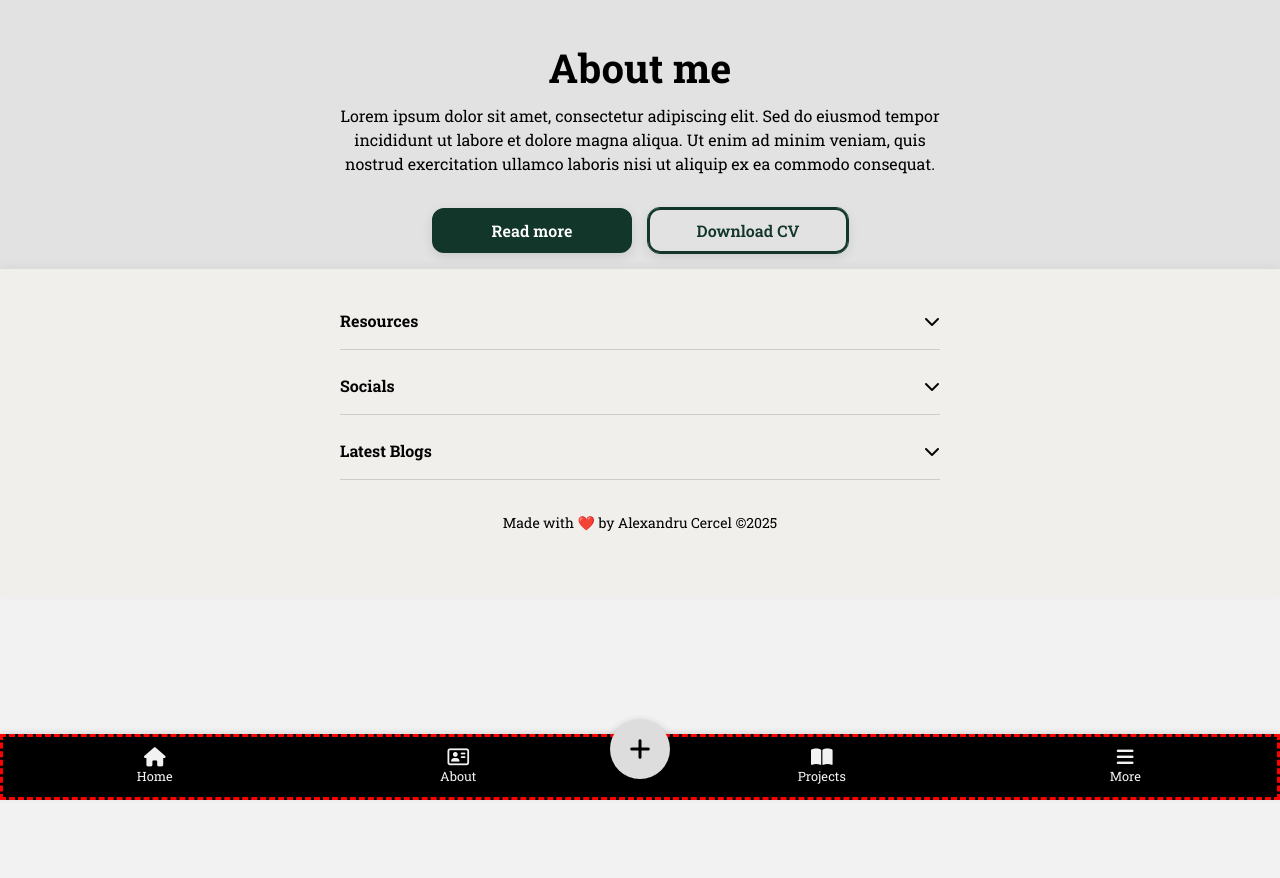
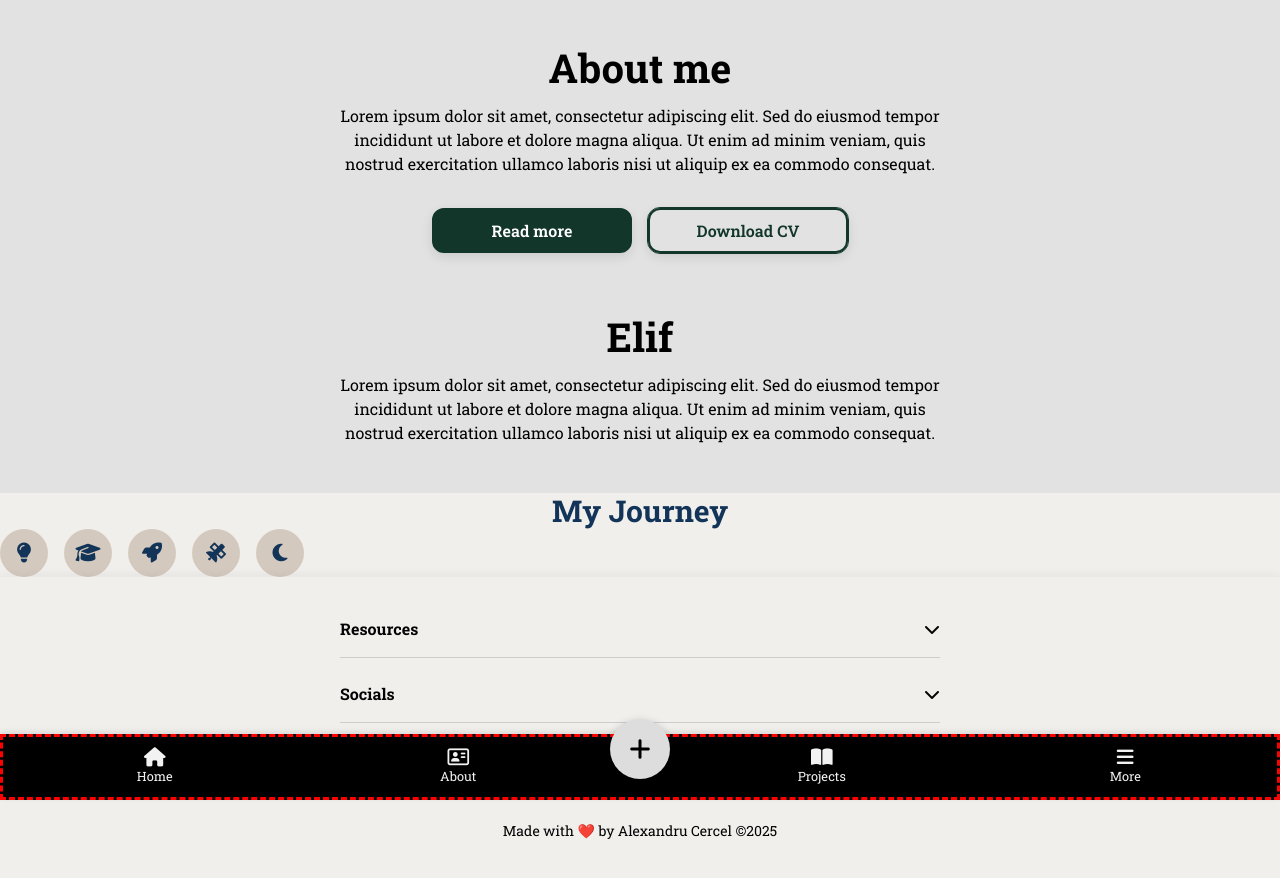
Before and after one commit to Alez05/personal-portfolio.v1.2, a Next.js app: page /about in a window 1280 px wide. Shown: the top 878 px of the page. Before the commit the page ends 800 px from the top, so only its background shows below. Built offline with nearby package versions, Linux system fonts and the light colour scheme.

Commit message:
added journey section in my about section

```diff
--- a/package.json
+++ b/package.json
@@ -10,6 +10,7 @@
   },
   "dependencies": {
     "@fortawesome/fontawesome-free": "^6.7.2",
+    "aos": "^2.3.4",
     "next": "15.3.4",
     "react": "^19.0.0",
     "react-dom": "^19.0.0"
@@ -17,6 +18,7 @@
   "devDependencies": {
     "@eslint/eslintrc": "^3",
     "@tailwindcss/postcss": "^4",
+    "@types/aos": "^3.0.7",
     "@types/node": "^20",
     "@types/react": "^19",
     "@types/react-dom": "^19",
--- /dev/null
+++ b/src/components/about/journey/[client-journey]/client-journey.tsx
@@ -0,0 +1,69 @@
+'use client';
+import { useState } from 'react';
+
+type Step = {
+  icon: string;
+  title: string;
+  subtitle: string;
+  content: string;
+};
+
+type Props = {
+  timelineData: Step[];
+};
+
+export const JourneyClient = ({ timelineData }: Props) => {
+  const [visibleSteps, setVisibleSteps] = useState<number[]>([]);
+
+  const handleClick = (index: number) => {
+    setVisibleSteps(prev =>
+    prev.includes(index)
+      ? prev.filter(i => i !== index) // unmount (hide)
+      : [...prev, index] // mount (show)
+  );
+  };
+
+  return (
+    <>
+      {/* Icon Nav */}
+      <div className="flex justify-center md:justify-start flex-wrap gap-4 mb-8">
+        {timelineData.map((step, index) => (
+          <button
+            key={index}
+            className={`w-12 h-12 rounded-full flex items-center justify-center text-xl transition duration-300 ${
+              visibleSteps.includes(index)
+                ? 'bg-[#123458] text-[#F1EFEC]'
+                : 'bg-[#D4C9BE] text-[#123458]'
+            }`}
+            onClick={() => handleClick(index)}
+            title={step.title}
+          >
+            <i className={step.icon}></i>
+          </button>
+        ))}
+      </div>
+
+      {/* Revealed Steps */}
+      <div className="space-y-10">
+        {visibleSteps.sort().map(index => {
+          const step = timelineData[index];
+          return (
+            <div
+              key={index}
+              className="bg-white rounded-lg shadow p-6 border-l-4 border-[#123458]"
+            >
+              <div className="flex items-center gap-4 mb-2">
+                <div className="w-10 h-10 bg-[#D4C9BE] rounded-full flex items-center justify-center text-[#123458] shadow">
+                  <i className={`${step.icon} text-lg`}></i>
+                </div>
+                <h3 className="text-xl font-semibold text-[#123458]">{step.title}</h3>
+              </div>
+              <p className="text-sm italic text-[#030303]">{step.subtitle}</p>
+              <p className="mt-2 text-[#030303]">{step.content}</p>
+            </div>
+          );
+        })}
+      </div>
+    </>
+  );
+};
--- /dev/null
+++ b/src/components/about/journey/[client-journey]/index.ts
@@ -0,0 +1 @@
+export {JourneyClient} from './client-journey'
--- /dev/null
+++ b/src/components/about/journey/index.ts
@@ -0,0 +1 @@
+export { JourneySection } from './journey'
--- /dev/null
+++ b/src/components/about/journey/journey.tsx
@@ -0,0 +1,13 @@
+import timelineData from "../../../content/myjourney.json";
+import { JourneyClient } from "./[client-journey]/client-journey";
+
+const JourneySection = () => {
+  return (
+    <section className="py-12 px-4 md:px-16 bg-[#F1EFEC]">
+      <h2 className="text-3xl font-bold text-[#123458] mb-10 text-center">My Journey</h2>
+      <JourneyClient timelineData={timelineData} />
+    </section>
+  );
+};
+
+export { JourneySection };
--- a/src/components/about/page.tsx
+++ b/src/components/about/page.tsx
@@ -1,4 +1,5 @@
 import { Button, Hero } from "@components/shared"
+import { JourneySection } from "./journey"
 
 const About = () => {
   return (
@@ -7,6 +8,8 @@ const About = () => {
         <Button variant="solid">Read more</Button>
         <Button variant="outline">Download CV</Button>
       </Hero>
+      <Hero title="Elif" description="Lorem ipsum dolor sit amet, consectetur adipiscing elit. Sed do eiusmod tempor incididunt ut labore et dolore magna aliqua. Ut enim ad minim veniam, quis nostrud exercitation ullamco laboris nisi ut aliquip ex ea commodo consequat." />
+      <JourneySection/>
     </>
   )
 }
--- /dev/null
+++ b/src/content/myjourney.json
@@ -0,0 +1,32 @@
+[
+  {
+    "title": "The Spark",
+    "icon": "fa-solid fa-lightbulb",
+    "subtitle": "Where it all started",
+    "content": "I’ve always been drawn to creativity — design, storytelling, and how things work under the hood. That curiosity led me to code."
+  },
+  {
+    "title": "The Fuel",
+    "icon": "fa-solid fa-graduation-cap",
+    "subtitle": "Learning & exploration",
+    "content": "I dove into front-end, picked up HTML, CSS, and JavaScript. Tutorials, side projects, and the excitement of building things fueled me."
+  },
+  {
+    "title": "The Launch",
+    "icon": "fa-solid fa-rocket",
+    "subtitle": "My first real projects",
+    "content": "From portfolio sites to small apps, I started shipping work. It wasn’t perfect, but it was real — and that changed everything."
+  },
+  {
+    "title": "The Orbit",
+    "icon": "fa-solid fa-satellite",
+    "subtitle": "Where I am now",
+    "content": "Now I’m a fullstack dev, building cool interfaces and crafting real experiences. Clean code, good UX, and performance matter to me."
+  },
+  {
+    "title": "The Mission",
+    "icon": "fa-solid fa-moon",
+    "subtitle": "What’s next?",
+    "content": "I want to go further — build smarter tools, collaborate with great people, and keep learning. The mission never ends."
+  }
+]
```
Also changed, not shown: src/components/about/journey/journey.css (added), src/components/about/journey/journey.type.ts (added), 1 other file (tests, documents, lock files or other folders).
